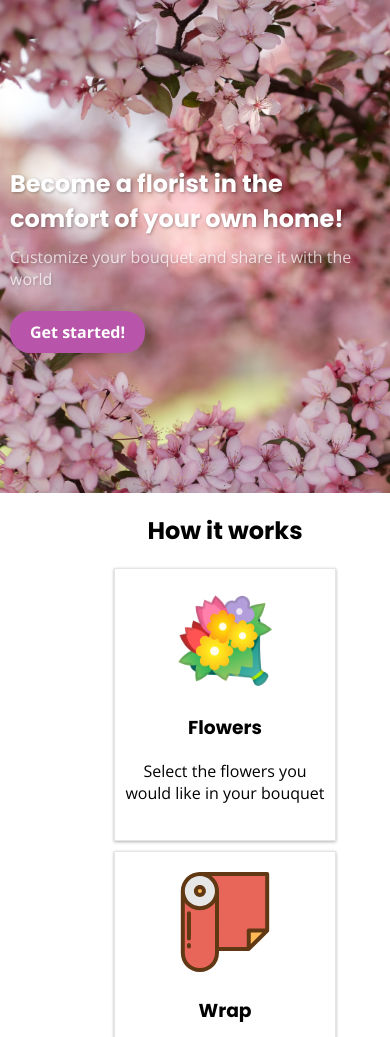
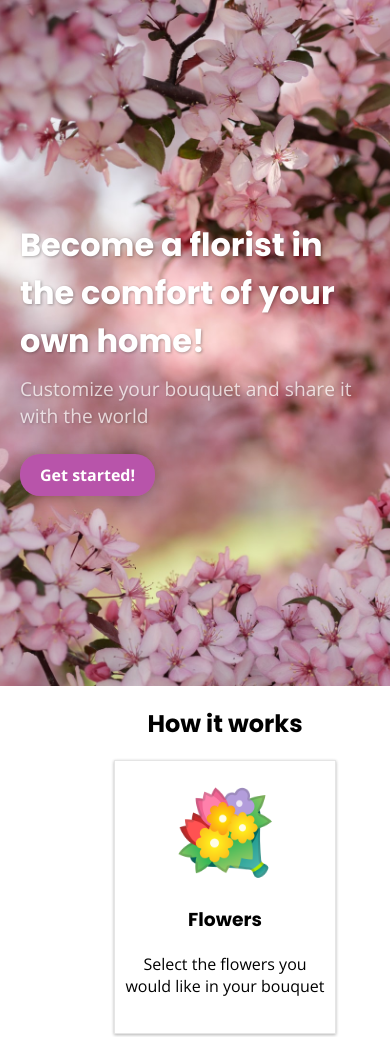
Before and after one commit to wendy-ph/landing, a plain HTML site: page index.html in a window 390 px wide. Shown: the top 1037 px of the page. Drawn offline with nearby package versions, Linux system fonts and the light colour scheme.

Commit message:
removed unnecessart space

```diff
--- a/css/components/banners.css
+++ b/css/components/banners.css
@@ -23,15 +23,3 @@
   margin-top: 10px;
 
 }
-
-@media only screen and (max-width: 600px) {
-  .banner {
-    padding: 150px 10px;
-  }
-  .banner h1 {
-   font-size: 1.5em;
-  }
-  .banner p {
-    font-size: 1em;
-   }
- }
--- a/css/components/cards.css
+++ b/css/components/cards.css
@@ -29,6 +29,5 @@
   @media only screen and (min-width: 600px) {
     .cards {
       gap: 10px;
-
     }
    }
```
